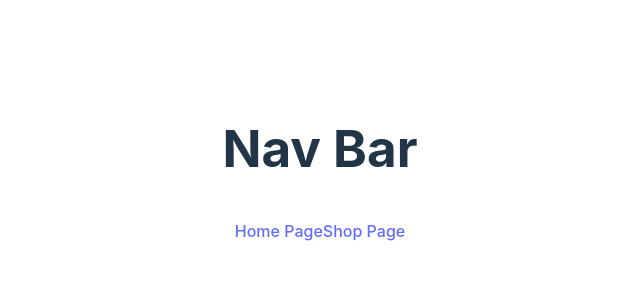
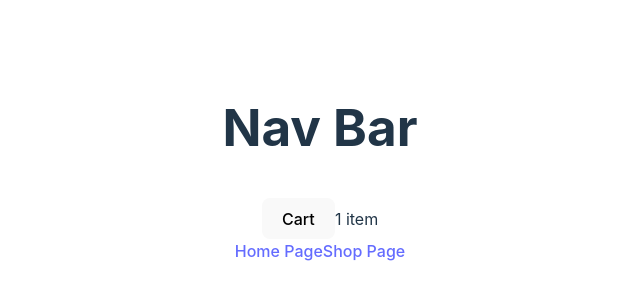
Before and after one commit to sisonj3/odin-shopping-cart, a React (Vite) app: page / in a window 1280 px wide. Shown: the part 240-540 px from the top of the page, without its empty margins (320-960 px from the left). Built offline with nearby package versions, Linux system fonts and the light colour scheme.

Commit message:
Added cart button to navigation bar

```diff
--- a/src/components/Navigation.jsx
+++ b/src/components/Navigation.jsx
@@ -4,6 +4,12 @@ function Navigation() {
     return (
         <nav>
             <h1>Nav Bar</h1>
+
+            <div>
+                <button>Cart</button>
+                <span>1 item</span>
+            </div>
+
             <Link to="home">Home Page</Link>
             <Link to="shop">Shop Page</Link>
         </nav>
```
